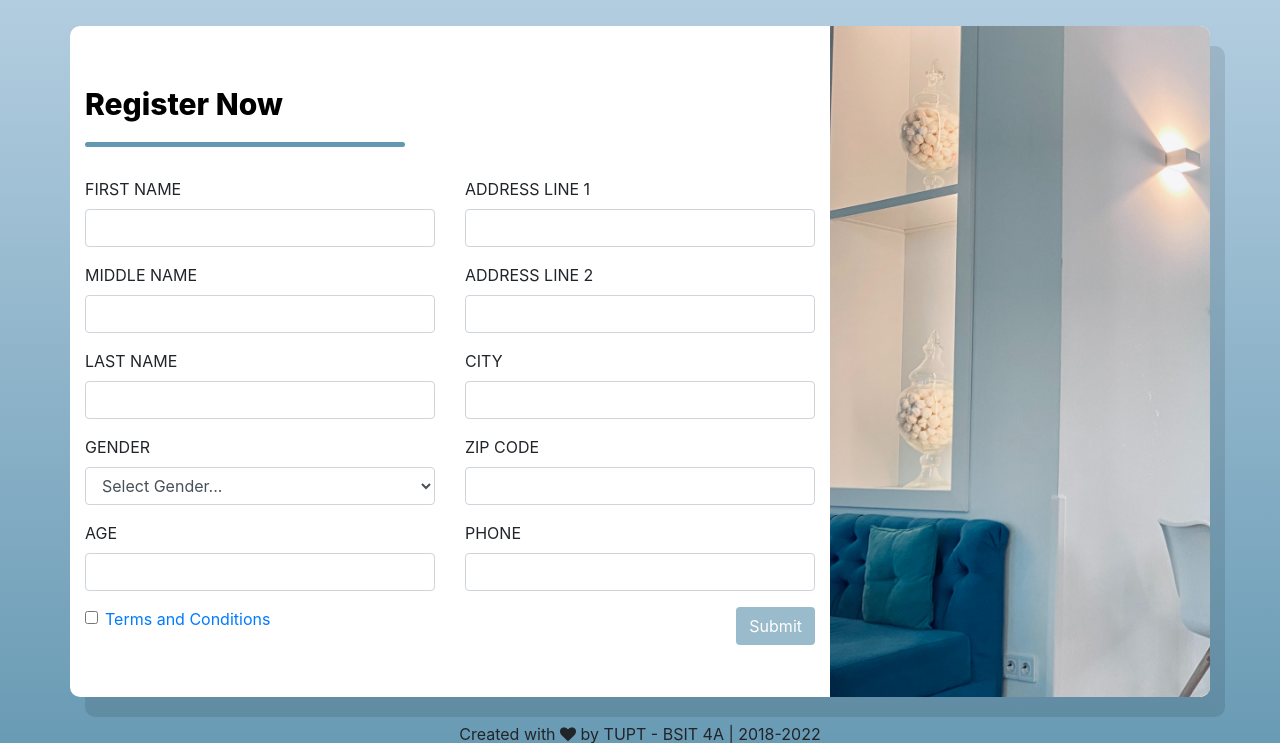
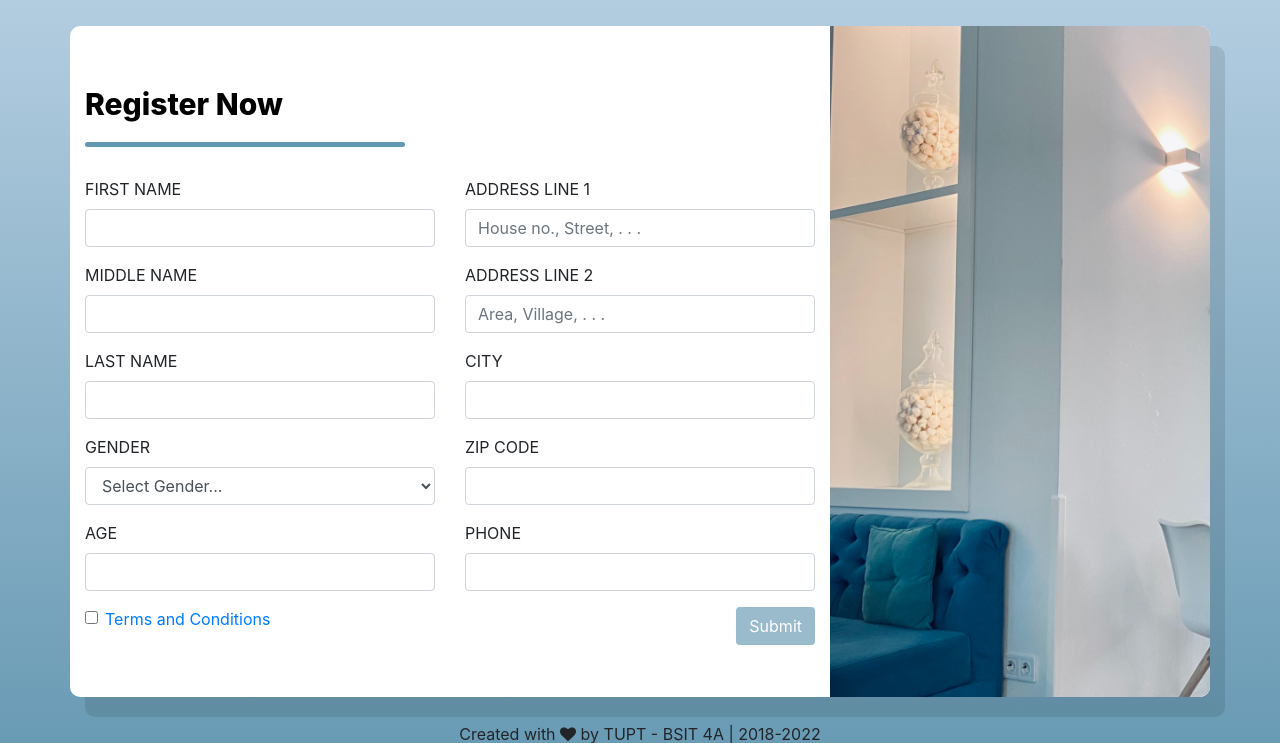
Before and after one commit to ragg09/mrjams, a Laravel app: page /role/customer in a window 1280 px wide. Shown: the top 743 px of the page. Run offline with Laravel 8, Linux system fonts and the light colour scheme; a user stored in the database is signed in; data comes from the database, SQL or seed files in the repository; some libraries are stand-ins or nearby versions.

Commit message:
Apr24-9PM

```diff
--- a/resources/views/role_registration/register_customer.blade.php
+++ b/resources/views/role_registration/register_customer.blade.php
@@ -96,13 +96,13 @@
 
                         <div class="form-group" style="padding-top:101px;">
                           <label for="fname" class="text-uppercase">Address Line 1</label>
-                          <input type="text" class="form-control" placeholder="" id="addline1" name="addline1">
+                          <input type="text" class="form-control" placeholder="House no., Street, . . ." id="addline1" name="addline1">
                           <span class="text-danger error-text addline1_error"></span>
                         </div>
 
                         <div class="form-group">
                           <label for="mname" class="text-uppercase">Address Line 2</label>
-                          <input type="text" class="form-control" placeholder="" id="addline2" name="addline2">
+                          <input type="text" class="form-control" placeholder="Area, Village, . . ." id="addline2" name="addline2">
 
                         </div>
 
```
